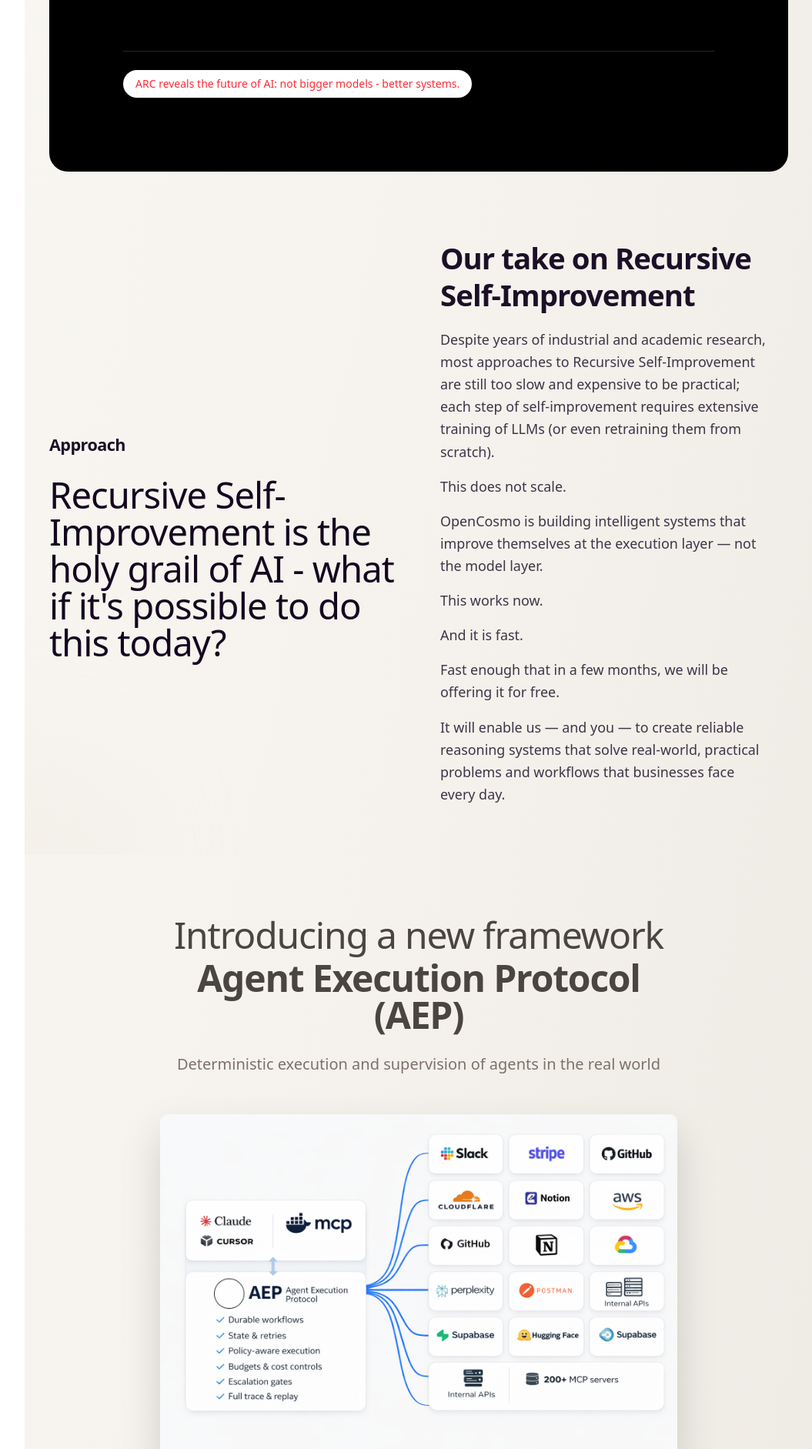
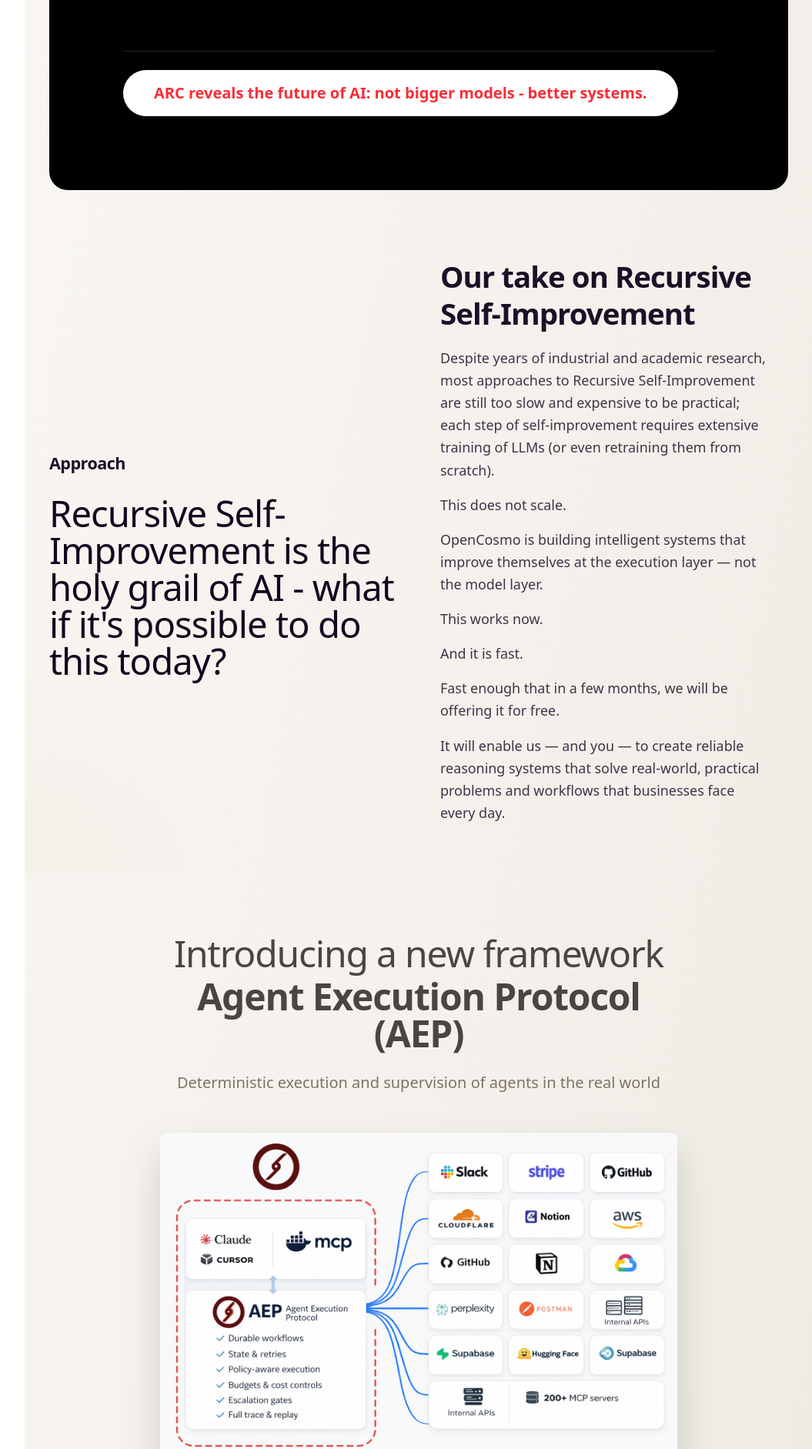
Before and after one commit to omarubilla/opencosmo-main, a Next.js app: page / in a window 1280 px wide. Shown: the part 1498-3381 px from the top of the page at 77% size, without its empty margins (224-1279 px from the left). Built offline with nearby package versions, Linux system fonts and the light colour scheme; no server answers.

Commit message:
extend deadline

```diff
--- a/app/_components/LandingHero.jsx
+++ b/app/_components/LandingHero.jsx
@@ -500,7 +500,7 @@
                 isArcVisible ? 'opacity-100 translate-y-0' : 'opacity-0 translate-y-6'
               }`}
             >
-              <p className="inline-flex items-center rounded-full bg-white px-4 py-2 text-sm font-medium text-red-500">
+              <p className="inline-flex items-center rounded-full bg-white px-10 py-4 text-base md:text-xl font-semibold text-red-500 whitespace-nowrap">
                 ARC reveals the future of AI: not bigger models - better systems.
               </p>
             </div>
--- a/app/_components/LoggedInLanding.jsx
+++ b/app/_components/LoggedInLanding.jsx
@@ -131,7 +131,7 @@
         <div className="w-full max-w-2xl drop-shadow-2xl rounded-lg overflow-hidden">
           <div className="relative w-full">
             <Image
-              src="/opencosmo_aep.png"
+              src="/opencosmo_aep.png?v=20260327"
               alt="OpenCosmo AEP"
               width={800}
               height={600}
--- a/app/enterprise/components/Features.jsx
+++ b/app/enterprise/components/Features.jsx
@@ -40,7 +40,7 @@
         <div className="text-center mb-16">
           <div className="w-full max-w-2xl mx-auto rounded-xl overflow-hidden shadow-md border border-gray-200 dark:border-[#2b2f36] bg-white dark:bg-[#17171b] mb-8">
             <img
-              src="/opencosmo_aep.png"
+              src="/opencosmo_aep.png?v=20260327"
               alt="OpenCosmo AEP"
               className="w-full h-auto"
             />
--- a/app/page.js
+++ b/app/page.js
@@ -55,7 +55,7 @@
           <div className="w-full max-w-2xl drop-shadow-2xl rounded-lg overflow-hidden">
             <div className="relative w-full">
               <Image
-                src="/opencosmo_aep.png"
+                src="/opencosmo_aep.png?v=20260327"
                 alt="OpenCosmo AEP"
                 width={800}
                 height={600}
```
Also changed, not shown: public/opencosmo_aep.png.
